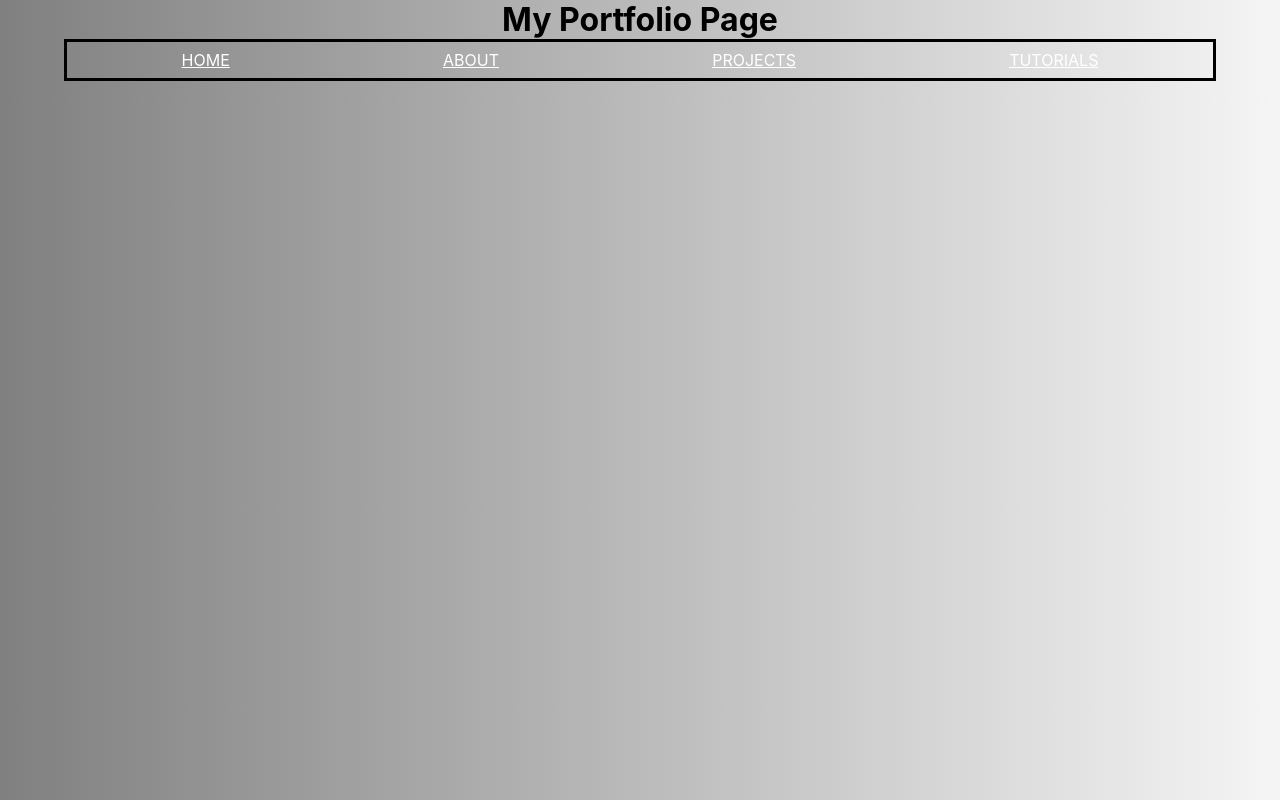
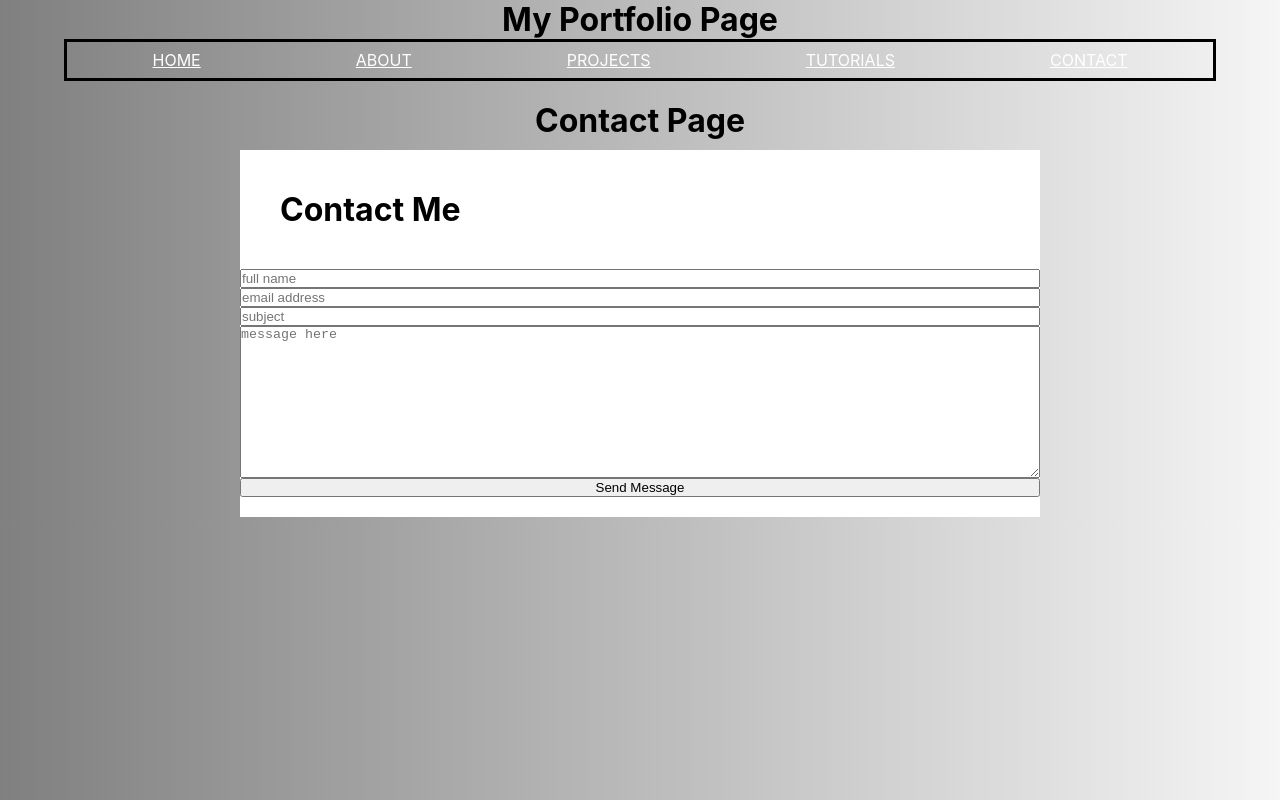
Before and after one commit to Newbclharri/portfolio1-frontend, a React (Create React App) app: page /contact in a window 1280 px wide. Built offline with nearby package versions, Linux system fonts and the light colour scheme.

Commit message:
adds email contact form functionality

```diff
--- a/public/index.html
+++ b/public/index.html
@@ -2,7 +2,7 @@
 <html lang="en">
   <head>
     <meta charset="utf-8" />
-    <link rel="icon" href="%PUBLIC_URL%/favicon.ico" />
+    <link rel="icon" href="%PUBLIC_URL%/favicon.png" />
     <meta name="viewport" content="width=device-width, initial-scale=1" />
     <meta name="theme-color" content="#000000" />
     <meta
@@ -24,7 +24,7 @@
       work correctly both with client-side routing and a non-root public URL.
       Learn how to configure a non-root public URL by running `npm run build`.
     -->
-    <title>React App</title>
+    <title>ThatSombraCoder</title>
   </head>
   <body>
     <noscript>You need to enable JavaScript to run this app.</noscript>
--- a/src/App.js
+++ b/src/App.js
@@ -9,10 +9,12 @@ import Home from './pages/Home';
 import About from './pages/About';
 import Projects from './pages/Projects';
 import Tutorials from './pages/Tutorials';
+import Contact from './pages/Contact';
 
 function App() {
   //Heroku URL
-  const URL = "https://cj-portfolio1-backend.herokuapp.com/";
+  const URL = "https://thatsombracoder.onrender.com/";
+  const UrlPost = "http://localhost:7000/contact";
   return (
     <div className="App">
       <Header/>
@@ -21,6 +23,7 @@ function App() {
           <Route path="/about" element={<About URL={URL} />} />
           <Route path="/projects" element={<Projects URL={URL} />} />
           <Route path="/tutorials" element={<Tutorials URL={URL} />} />
+          <Route path="/contact" element={<Contact UrlPost={UrlPost} />} />
         </Routes>
       <Footer/>
     </div>
--- /dev/null
+++ b/src/components/Form.jsx
@@ -0,0 +1,40 @@
+import React from "react";
+import { useState } from "react";
+
+export default function Form ({UrlPost}) {
+    const [data, setData] = useState({name: "", email: "", subject: "", message: ""})
+
+    const handleChange = (e) => {
+        console.log("field change");
+        const name = e.target.name;
+        const value = e.target.value;
+        setData({...data,[name]: value})
+        console.log(data)
+    }
+    const handleSubmit = async (e) => {
+        e.preventDefault();
+        console.log(UrlPost); //add NodemailerUser server code to production server site @ render.com and user URL in APP.js
+        const request = await fetch(UrlPost, {
+            method: "post",
+            headers: {
+                Accept: "application/json",
+                "Content-Type": "application/json"
+            },
+            body: JSON.stringify(data)
+        })
+
+    }
+
+    return(
+        <div>
+            <form className="email-form" onSubmit={handleSubmit}>
+                <h1>Contact Me</h1>
+                <input type="text" name="name" placeholder="full name"  id="user-name" onChange={handleChange}/>
+                <input type="text" name="email" placeholder="email address" id="user-email" onChange={handleChange}/>
+                <input type="text" name="subject" placeholder="subject" id="subject-email" onChange={handleChange}/>
+                <textarea name="message" placeholder="message here" id="message-email" cols="30" rows="10" onChange={handleChange}/>
+                <button type="submit">Send Message</button>
+            </form>
+        </div>
+    )
+}
--- a/src/components/Header.jsx
+++ b/src/components/Header.jsx
@@ -18,6 +18,7 @@ export default function Header() {
             <Link to="/about">ABOUT</Link>
             <Link to="/projects">PROJECTS</Link>
             <Link to="/tutorials">TUTORIALS</Link>
+            <Link to="/contact">CONTACT</Link>
         </nav>
         </header>
     );
--- /dev/null
+++ b/src/components/YoutubeEmbed.jsx
@@ -0,0 +1,21 @@
+import React from "react";
+import PropTypes from "prop-types";
+
+
+function YoutubeEmbed(props){
+    return(
+        <div className="video-embed">
+            <iframe
+            width="853"
+            height="480"
+            src={`https://www.youtube.com/embed/${props.embedId}`}
+            frameBorder="0"
+            allow="accelerometer; autoplay; clipboard-write; encrypted-media; gyroscope; picture-in-picture"
+            allowFullScreen
+            title="test"
+            />
+        </div>
+    );
+}
+
+export default YoutubeEmbed
--- /dev/null
+++ b/src/pages/Contact.jsx
@@ -0,0 +1,11 @@
+import React from "react";
+import Form from "../components/Form";
+
+export default function Contact ({UrlPost}) {
+    return(
+        <div>
+            <h1>Contact Page</h1>
+            <Form UrlPost={UrlPost}/>
+        </div>
+    )
+}
--- a/src/pages/Tutorials.jsx
+++ b/src/pages/Tutorials.jsx
@@ -1,4 +1,5 @@
-import { useState, useEff, useEffect } from "react";
+import { useState, useEffect } from "react";
+import YoutubeEmbed from "../components/YoutubeEmbed";
 
 export default function Tutorials(props) {
     //set tutorials state variable
@@ -16,16 +17,21 @@ export default function Tutorials(props) {
 
     const loaded = ()=>{
         //if data received, render with JSX
-        return tutorials.map(({title, url})=>{
+        return tutorials.map(({title, url, id})=>{
             return(
                 <div key={title}>
                     <h1>{title}</h1>
-                    <h3>Link:<a href={url} target="_blank" rel="noreferrer"></a></h3>
+                    <YoutubeEmbed embedId = {id}/>
+                    <div style={{
+                        backgroundColor:"gray", width:"80%", height:"10px", margin:"0 auto", marginTop:"20px", borderRadius:"10px"
+                        }}>
+                    </div>
                 </div>
-
             )
 
         })
+
     }
+
     return tutorials ? loaded() : <h1>Loading...</h1>
 }
```
Also changed, not shown: public/favicon.png (added), 1 other file (tests, documents, lock files or other folders).
